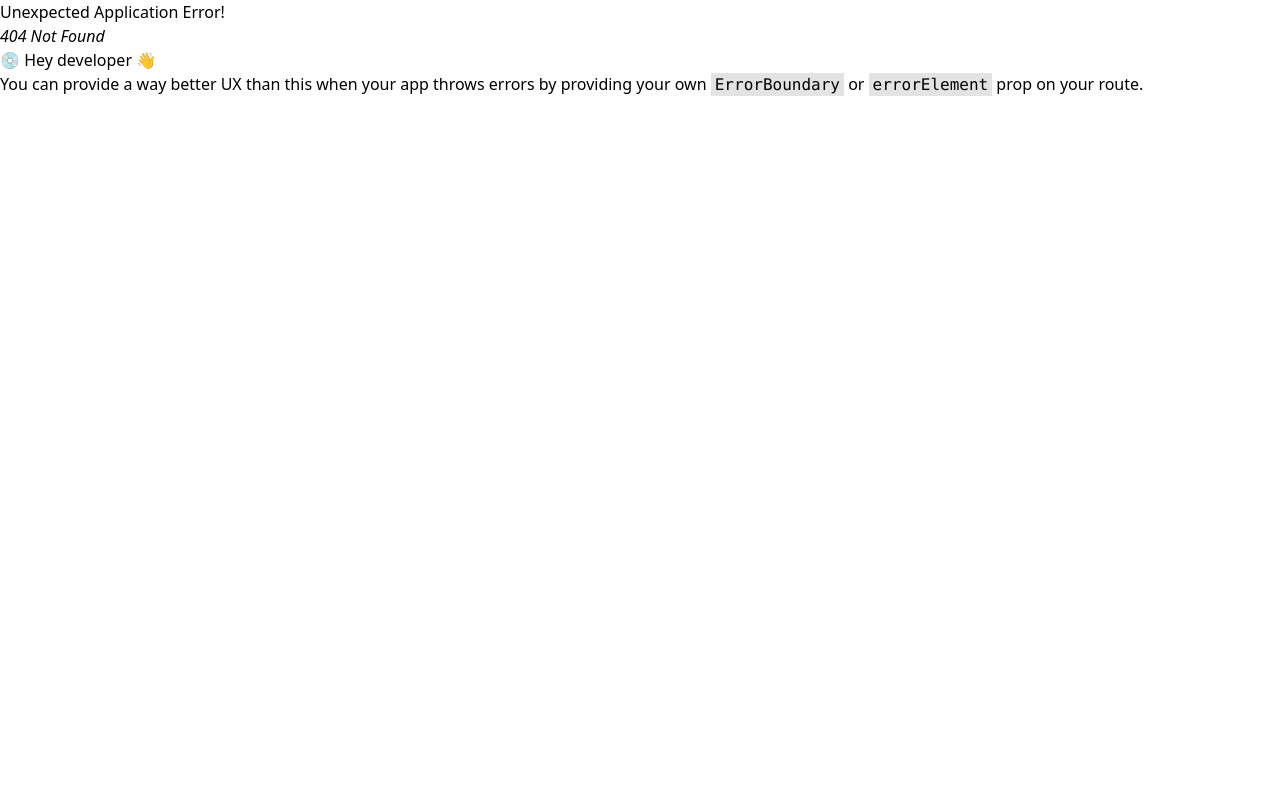
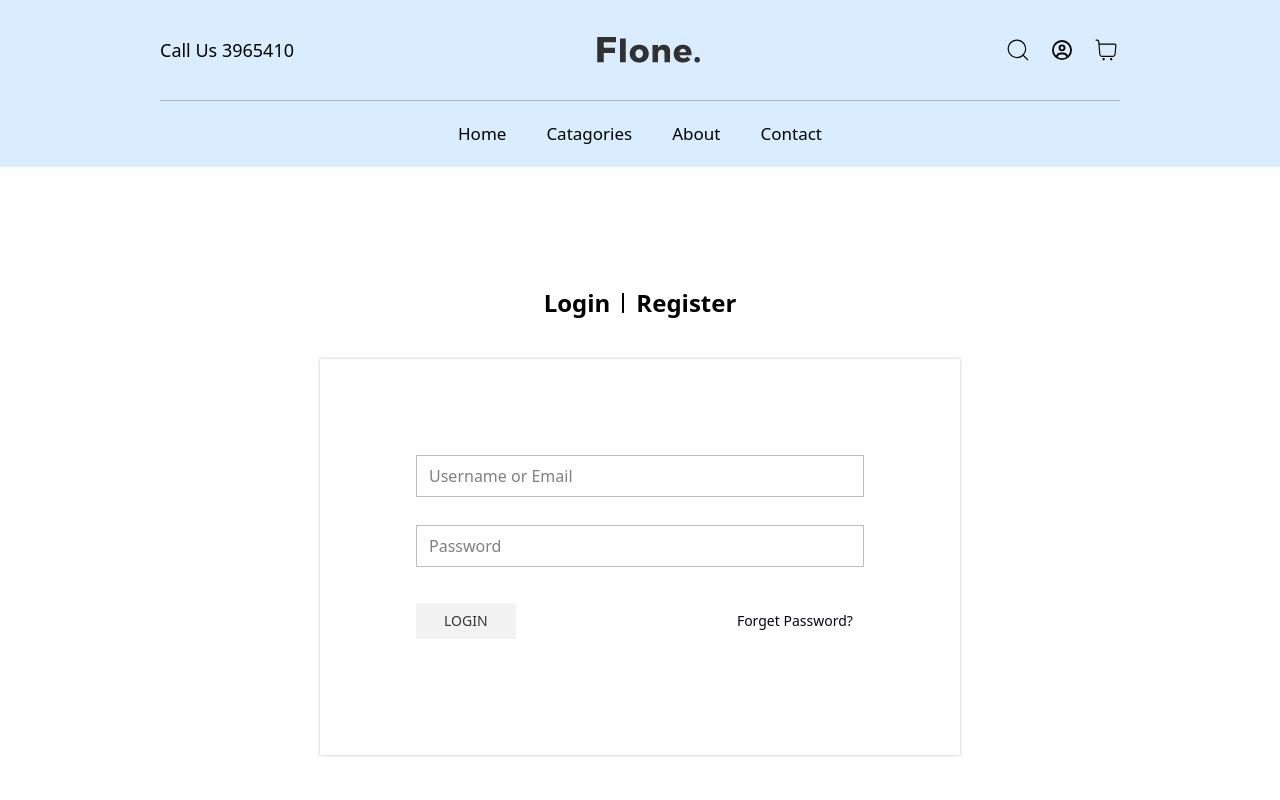
Before and after one commit to Irfan-alyy/Ecommerce-Store, a React (Vite) app: page /login in a window 1280 px wide. Before the commit this address had no page. Shown: the top 800 px of the page. Built offline with nearby package versions, Linux system fonts and the light colour scheme.

Commit message:
Login page functionality added

```diff
--- a/package.json
+++ b/package.json
@@ -16,6 +16,7 @@
     "react-icons": "^5.5.0",
     "react-redux": "^9.2.0",
     "react-router": "^7.3.0",
+    "react-toastify": "^11.0.5",
     "tailwindcss": "^4.0.14"
   },
   "devDependencies": {
--- a/src/components/Home/Home.jsx
+++ b/src/components/Home/Home.jsx
@@ -267,7 +267,7 @@ const Home = () => {
           </div>
         </div>
       </section>
-      <QuickView />
+      {/* <QuickView /> */}
     </>
   );
 };
--- a/src/components/Login/Login.jsx
+++ b/src/components/Login/Login.jsx
@@ -1,21 +1,114 @@
-const Login =()=>{
+import React, { useState, useEffect } from "react";
+import { ToastContainer, toast } from "react-toastify";
+import "react-toastify/dist/ReactToastify.css";
+const Login = () => {
+  const [showLogin, setShowLogin] = useState(true);
+  const [showRegister, setShowRegister] = useState(false);
+  const [showForgot, setShowForgot] = useState(false);
+  const [loginData, setLoginData] = useState({ user: "", password: "" });
+  const [RegisterData, setRegisterData] = useState({});
+  const [ForgotData, setForgotData] = useState({});
 
-    return(
-        <div className=" flex flex-col items-center justify-center w-screen">
-        <div className="loginBox flex justify-center items-center mb-10 mt-24">
-          <h4 className="text-2xl mr-3 font-bold">Login</h4>
-          <span><hr className="h-5 bg-none border-x-[0.1px]"/></span>
-          <h4 className="text-2xl ml-3 font-bold">Register</h4>
+  const showLoginSection = () => {
+    setShowLogin(true);
+    setShowRegister(false);
+    setShowForgot(false);
+    setLoginData({});
+  };
+  const showRegisterSection = () => {
+    setShowLogin(false);
+    setShowRegister(true);
+    setShowForgot(false);
+    setLoginData({});
+  };
+  const showForgotSection = () => {
+    setShowLogin(false);
+    setShowRegister(false);
+    setShowForgot(true);
+    setLoginData({});
+  };
+  const formDataHandle = (e) => {
+    setLoginData((prev) => ({
+      ...prev,
+      [e.target.name]: e.target.value,
+    }));
+  };
+  const fullNameRegex = /^[A-Za-z]{1,20}( [A-Za-z]{1,20}){0,19}$/;
+  const passwordRegex = /^(?=.*[a-z])(?=.*[A-Z])(?=.*\d)(?=.*[@$!%*?&])[A-Za-z\d@$!%*?&]{8,}$/;
+
+  const handleSubmit = (e) => {
+    e.preventDefault();
+    const {user, password, email, fullName, confirmPassword, username}=loginData
+    const which = Object.keys(loginData).length;
+    console.log(Object.keys(loginData));
+    if (user && password && !fullName) {
+      toast.info("🟢 Logging in...", { position: "top-right" });
+      console.log("login");
+    }
+    else if (fullName && username && email && password && confirmPassword) {
+      console.log("register");
+      if (!fullNameRegex.test(loginData.fullName)) {
+        toast.error("❌ Invalid Full Name! It should contain only alphabets & spaces (max 20 characters).", { position: "top-right" });
+        return;
+      }
+
+      if (!passwordRegex.test(loginData.password)) {
+        toast.error("❌ Weak password! It must be at least 8 characters with uppercase, lowercase, number, and special character.", { position: "top-right" });
+        return;
+      }
+      if(loginData.password!==loginData.confirmPassword){
+        toast.error("❌ Your Password and confirm Password Should be same", { position: "top-right" });
+        return;
+      }
+      toast.info("🟢 Registring account...", { position: "top-right" });
+
+    }
+    else if (email && password && confirmPassword) {
+      console.log("reset");
+      if (!passwordRegex.test(loginData.password)) {
+        toast.error("❌ Weak password! It must be at least 8 characters with uppercase, lowercase, number, and special character.", { position: "top-right" });
+        return;
+      }
+      if(loginData.password!==loginData.confirmPassword){
+        toast.error("❌ Your Password and confirm Password Should be same", { position: "top-right" });
+        return;
+      }
+      toast.info("🟢 Reseting Password...", { position: "top-right" });
+
+    }
+  };
+
+
+  return (
+    <div className=" flex flex-col items-center justify-center w-screen py-30">
+      <div className="loginBox flex justify-center items-center mb-10">
+        <button onClick={showLoginSection} className="text-2xl mr-3 font-bold">
+          Login
+        </button>
+        <span>
+          <hr className="h-5 bg-none border-x-[0.1px]" />
+        </span>
+        <button
+          onClick={showRegisterSection}
+          className="text-2xl ml-3 font-bold"
+        >
+          Register
+        </button>
       </div>
 
-        <div className="formDiv flex justify-center items-center w-10/12 md:w-2/3 lg:w-1/2 lg:p-24 shadow-[0_0px_3px_rgba(0,0,0,0.25)] hidden">
-          <form action="#" className="w-full">
+      {showLogin && (
+        <div className="formDiv flex justify-center items-center w-10/12 md:w-2/3 lg:w-1/2 lg:p-24 shadow-[0_0px_3px_rgba(0,0,0,0.25)]">
+          <form onSubmit={handleSubmit} className="w-full">
             <input
+              onChange={formDataHandle}
+              name="user"
               type="text"
               placeholder="Username or Email"
               className="mb-7 w-full leading-10 pl-3 border border-[#bdbdbd] focus:outline-none"
             />
             <input
+              name="password"
+              onChange={formDataHandle}
               type="password"
               placeholder="Password"
               className="mb-7 w-full leading-10 pl-3 border border-[#bdbdbd] focus:outline-none"
@@ -26,90 +119,133 @@ const Login =()=>{
               className="mb-7 w-full leading-10 pl-3 border border-[#bdbdbd] focus:outline-none"
             /> */}
             <span className="flex justify-between w-full pt-2 pb-5">
-              <span>
+              {/* <span>
                 <input type="checkbox" name="#" id="chk" />
-                <label for="chk" className="ml-1 text-[#242424]">
+                <label htmlFor="chk" className="ml-1 text-[#242424]">
                   Remember me
                 </label>
+              </span> */}
+              <span className="w-full">
+                <button
+                  type="submit"
+                  className="py-2 px-7 text-sm font-medium text-[#333333] bg-[#F2F2F2] hover:bg-[#A749FF] hover:text-white transition ease-linear duration-300"
+                >
+                  LOGIN
+                </button>
               </span>
-              <a
-                href="#"
-                className="py-2 px-7 text-sm text-gray-950 hover:text-[#A749FF] transition ease-linear duration-300"
+              <button
+                onClick={showForgotSection}
+                className="w-50 py-2 text-sm text-gray-950 hover:text-[#A749FF] transition ease-linear duration-300"
               >
                 Forget Password?
-              </a>
-            </span>
-            <span className="w-full">
-              <button className="py-2 px-7 text-sm font-medium text-[#333333] bg-[#F2F2F2] hover:bg-[#A749FF] hover:text-white transition ease-linear duration-300">
-                LOGIN
               </button>
             </span>
           </form>
         </div>
+      )}
 
-        <div className="formDiv flex justify-center items-center w-10/12 md:w-2/3 lg:w-1/2 lg:p-24 shadow-[0_0px_3px_rgba(0,0,0,0.25)] hidden">
-          <form action="#" className="w-full">
+      {showRegister && (
+        <div className="formDiv flex justify-center items-center w-10/12 md:w-2/3 lg:w-1/2 lg:p-24 shadow-[0_0px_3px_rgba(0,0,0,0.25)] ">
+          <form onSubmit={handleSubmit} className="w-full">
             <input
               type="text"
+              maxLength="20"
+              minLength="3"
+              name="fullName"
+              onChange={formDataHandle}
               placeholder="Full Name"
               className="mb-7 w-full leading-10 pl-3 border border-[#bdbdbd] focus:outline-none"
             />
             <input
+              onChange={formDataHandle}
+              minLength="6"
+              maxLength="20"
+              name="username"
               type="text"
               placeholder="Username"
               className="mb-7 w-full leading-10 pl-3 border border-[#bdbdbd] focus:outline-none"
             />
             <input
+              onChange={formDataHandle}
+              maxLength="30"
+              name="email"
               type="email"
               placeholder="email"
               className="mb-7 w-full leading-10 pl-3 border border-[#bdbdbd] focus:outline-none"
             />
             <input
+              onChange={formDataHandle}
+              maxLength="15"
+              minLength="6"
+              name="password"
               type="password"
               placeholder="Password"
               className="mb-7 w-full leading-10 pl-3 border border-[#bdbdbd] focus:outline-none"
             />
             <input
+              onChange={formDataHandle}
+              maxLength="15"
+              minLength="6"
+              name="confirmPassword"
               type="password"
               placeholder="Confirm Password"
               className="mb-7 w-full leading-10 pl-3 border border-[#bdbdbd] focus:outline-none"
             />
             <span className="w-full">
-              <button className="py-2 px-7 text-sm bg-gray-100 text-gray-950 hover:bg-purple-800 hover:text-white transition ease-linear duration-300">
+              <button
+                type="submit"
+                className="py-2 px-7 text-sm bg-gray-100 text-gray-950 hover:bg-purple-800 hover:text-white transition ease-linear duration-300"
+              >
                 REGISTER
               </button>
             </span>
           </form>
         </div>
+      )}
 
-        <h3 className="font-medium text-2xl hidden">Reset Password</h3>
+      {/* <h3 className="font-medium text-2xl hidden">Reset Password</h3> */}
+      {showForgot && (
         <div className="formDiv flex justify-center items-center w-10/12 md:w-2/3 lg:w-1/2 lg:p-24 shadow-[0_0px_3px_rgba(0,0,0,0.25)]">
-          <form action="#" className="w-full">
+          <form onSubmit={handleSubmit} className="w-full">
             <input
+              onChange={formDataHandle}
+              name="email"
               type="email"
               placeholder="email"
               className="mb-7 w-full leading-10 pl-3 border border-[#bdbdbd] focus:outline-none"
             />
             <input
+              onChange={formDataHandle}
+              maxLength="15"
+              minLength="6"
+              name="password"
               type="password"
               placeholder="Password"
               className="mb-7 w-full leading-10 pl-3 border border-[#bdbdbd] focus:outline-none"
             />
             <input
+              onChange={formDataHandle}
+              maxLength="15"
+              minLength="6"
+              name="confirmPassword"
               type="password"
               placeholder="confirm password"
               className="mb-7 w-full leading-10 pl-3 border border-[#bdbdbd] focus:outline-none"
             />
             <span className="w-full">
-              <button className="py-2 px-7 text-sm bg-gray-100 text-gray-950 hover:bg-purple-800 hover:text-white transition ease-linear duration-300">
+              <button
+                type="submit"
+                className="py-2 px-7 text-sm bg-gray-100 text-gray-950 hover:bg-purple-800 hover:text-white transition ease-linear duration-300"
+              >
                 RESET
               </button>
             </span>
           </form>
         </div>
+      )}
+      <ToastContainer />
+    </div>
+  );
+};
 
-      </div>
-    )
-}
-
-export default Login
+export default Login;
--- /dev/null
+++ b/src/components/Login/LoginTwo.jsx
@@ -0,0 +1,11 @@
+import React, { useState, useEffect } from 'react';
+const AuthForm = () => {
+    return (  <>
+
+
+    </>);
+}
+
+export default AuthForm;<>
+
+</>
--- a/src/components/error/error404.jsx
+++ b/src/components/error/error404.jsx
@@ -1,9 +1,13 @@
 import React from "react";
 import { FaSearch } from "react-icons/fa";
+import { NavLink } from "react-router";
 function Error404(props) {
+
+
+
   return (
     <>
-      <div className="container w-full flex flex-col justify-center items-center md:w-full">
+      <div className=" w-full flex flex-col justify-center items-center md:w-full">
         <div className="wrap w-7/12  text-center flex flex-col justify-center items-center">
           <h1 className="text-[300px] font-extrabold leading-80 text-[#A749FF]">
             404
@@ -26,9 +30,9 @@ function Error404(props) {
               <FaSearch className="m-auto" />
             </button>
           </label>
-          <button className="mt-10 mb-20 py-5 px-2 text-medium bg-[#A749FF] text-white hover:bg-black hover:text-white transition ease-linear duration-300">
+          <NavLink to="/" className="mt-10 mb-20 py-5 px-2 text-medium bg-[#A749FF] text-white hover:bg-black hover:text-white transition ease-linear duration-300">
                 Back to home page
-              </button>
+              </NavLink>
         </div>
       </div>
     </>
```
Also changed, not shown: src/App.jsx (+11 -0 lines), 1 other file (tests, documents, lock files or other folders). Lines whose indentation alone changed are shown as unchanged.
